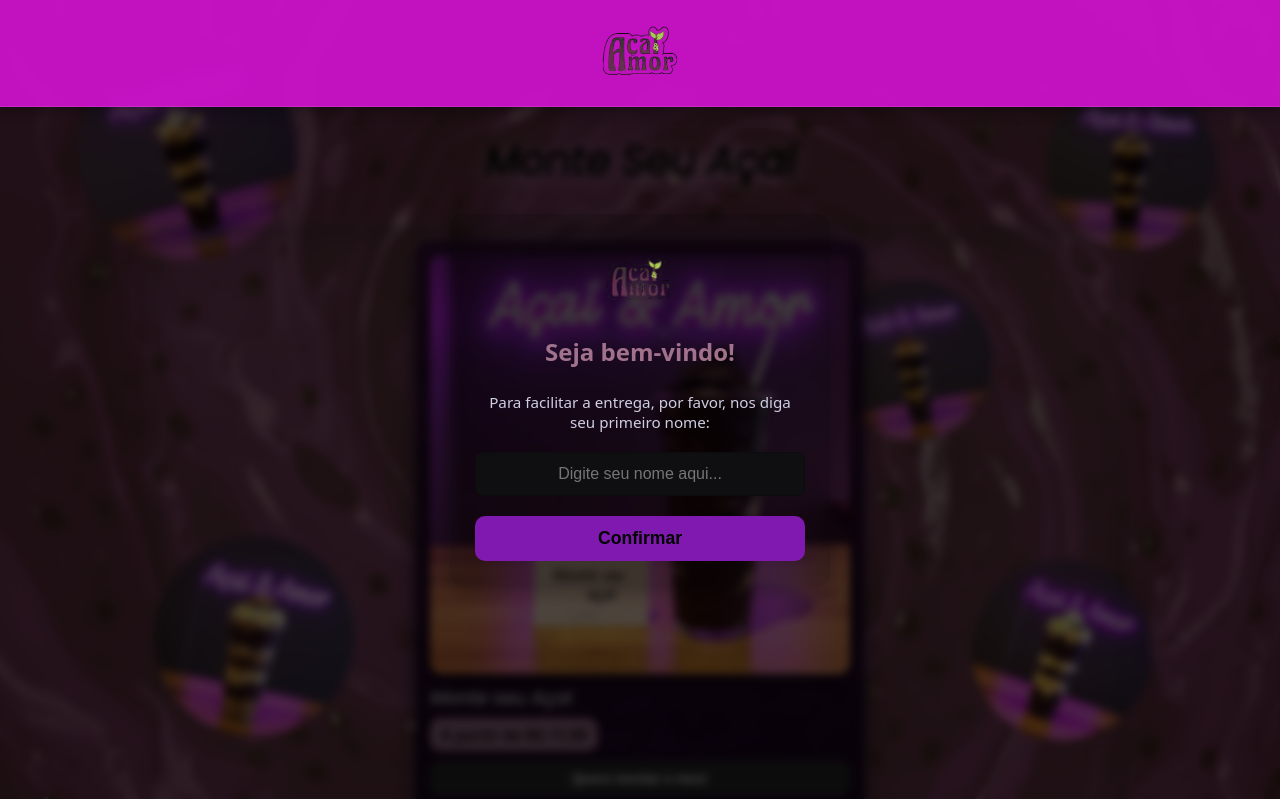
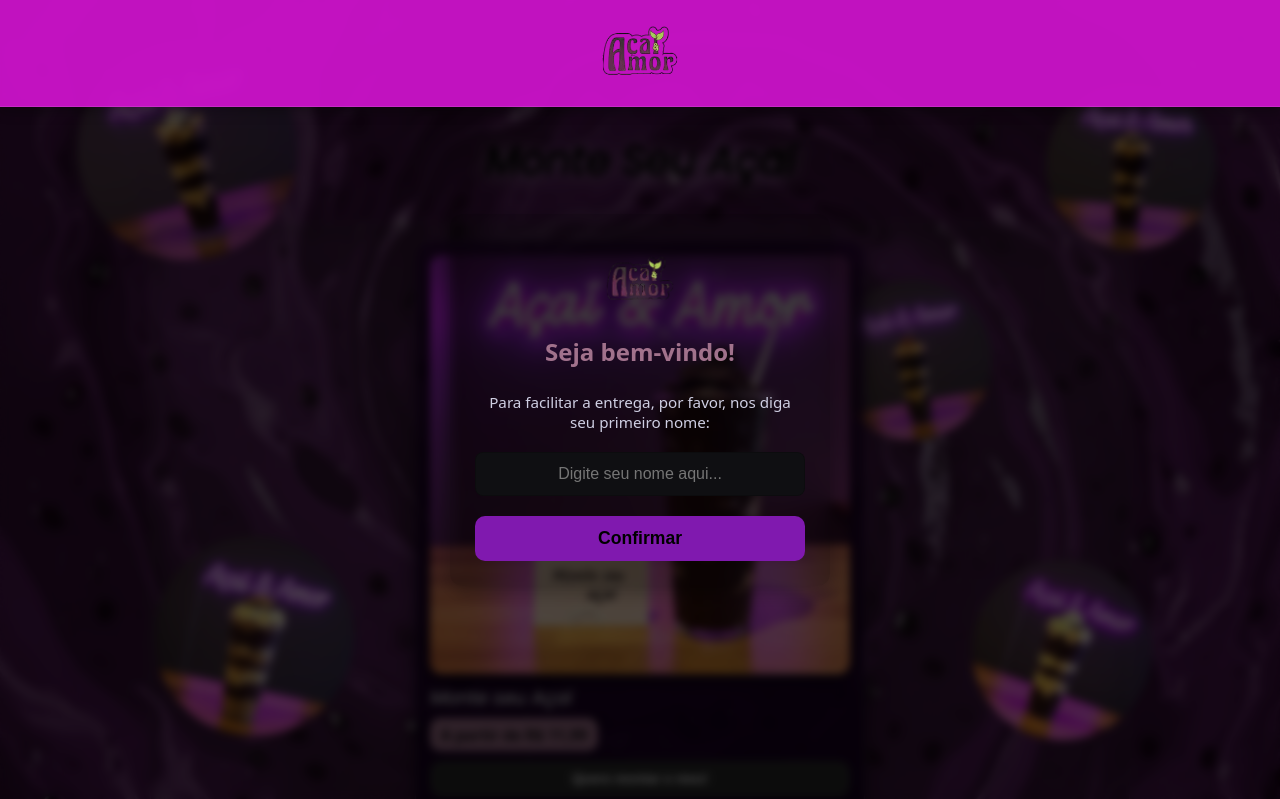
Before and after one commit to 153451241/Cardapio-Acai-e-Amor, a plain HTML site: page cardapio/index.html in a window 1280 px wide. Shown: the top 799 px of the page. Drawn offline with Linux system fonts and the light colour scheme.

Commit message:
Add files via upload

```diff
--- a/cardapio/style.css
+++ b/cardapio/style.css
@@ -27,12 +27,8 @@
 body {
   margin: 0;
   font-family: system-ui, -apple-system, Segoe UI, Roboto, Arial, sans-serif;
-  background: radial-gradient(
-    2000px 1200px at 50% 50%,
-    #febd59 0%,
-    #febd59 55%,
-    #febd59 100%
-  );
+
+  background: #11091a;
   background-attachment: fixed;
   color: var(--text);
   overflow-x: hidden;
```
